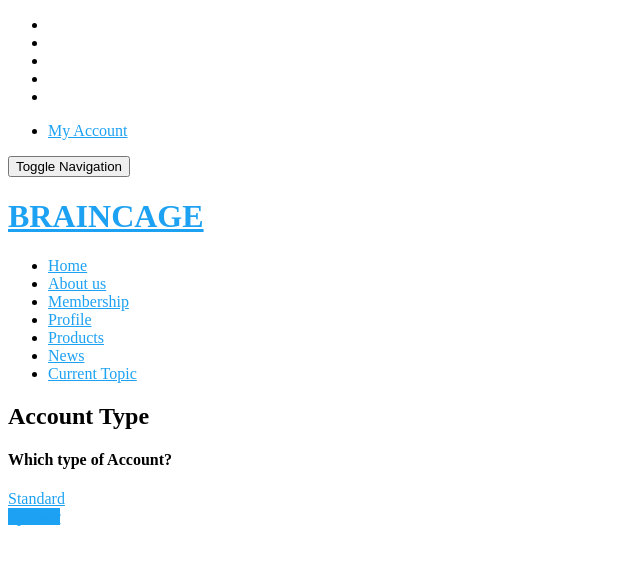
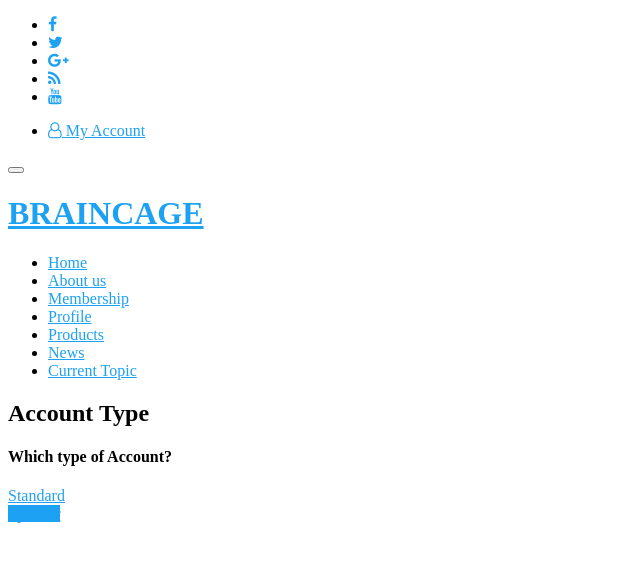
Before and after one commit to megabreakage/braincage, a CodeIgniter app: page /braincage/index.php/auth/account in a window 1280 px wide. Shown: the top 565 px of the page, without its empty margins (0-640 px from the left). Run offline with CodeIgniter, Linux system fonts and the light colour scheme.

Commit message:
Adds fontawesome link

```diff
--- a/application/views/templates/header.php
+++ b/application/views/templates/header.php
@@ -35,6 +35,8 @@
     <link rel="stylesheet" href="<?php echo base_url() ?>css/custom.css">
 
     <link rel="stylesheet" href="<?php echo base_url() ?>css/owl.carousel.min.css">
+
+    <link rel="stylesheet" href="<?php echo base_url() ?>css/font-awesome.min.css">
 </head>
 <body>
 
```
